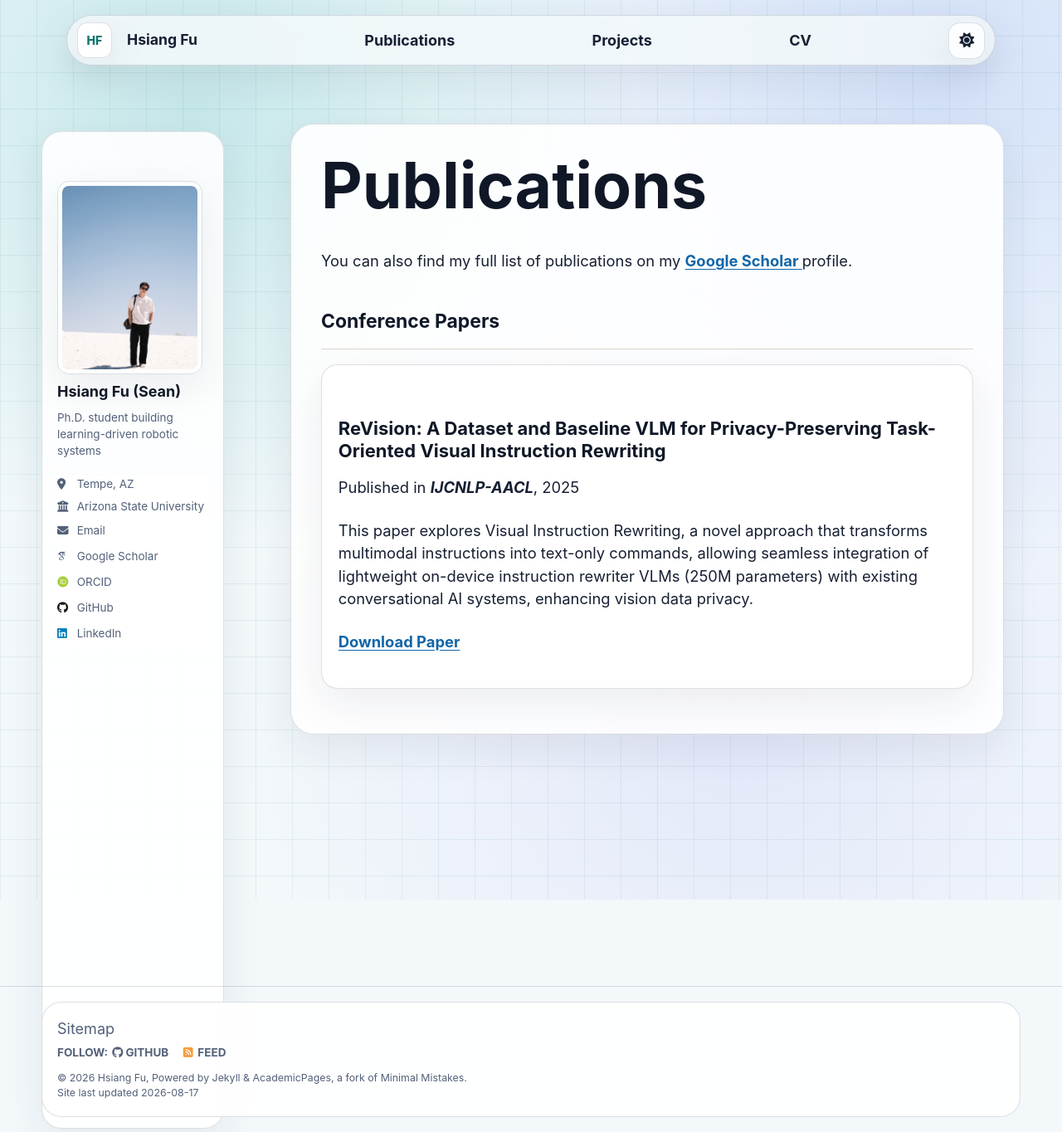
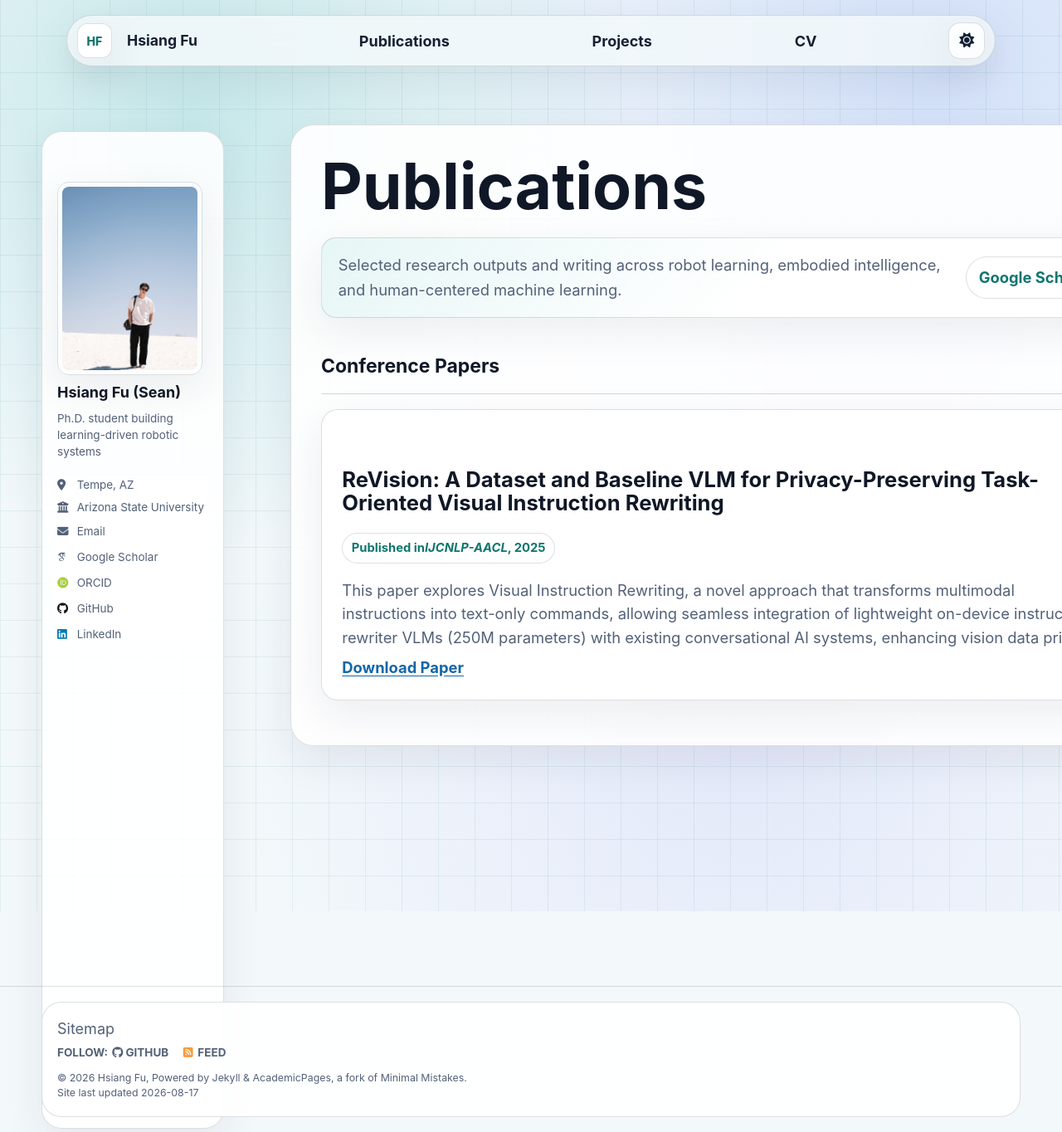
Before and after one commit to hsiang-fu/hsiang-fu.github.io, a Jekyll site: the page built from _pages/publications.html, in a window 1280 px wide and 1364 px high. Shown: the whole window at 83% size. Built offline with Jekyll 4.4.1, drawn with Linux system fonts in a browser that asks for light colours; some web fonts are replaced; a script that is not in the unit is left out.

Commit message:
Widen and modernize archive pages

```diff
--- a/_pages/portfolio.html
+++ b/_pages/portfolio.html
@@ -7,6 +7,9 @@ author_profile: true
 
 {% include base_path %}
 
+<div class="archive-intro">
+  <p>Applied systems, robotics experiments, and machine learning projects shaped around real constraints and useful interaction loops.</p>
+</div>
 
 {% for post in site.portfolio %}
   {% include archive-single.html %}
--- a/_pages/publications.html
+++ b/_pages/publications.html
@@ -6,7 +6,10 @@ author_profile: true
 ---
 
 {% if site.author.googlescholar %}
-  <div class="wordwrap">You can also find my full list of publications on my <a href="https://scholar.google.com/citations?user=R7oQL2UAAAAJ&hl=en"><strong>Google Scholar </strong></a>profile.</div>
+  <div class="archive-intro">
+    <p>Selected research outputs and writing across robot learning, embodied intelligence, and human-centered machine learning.</p>
+    <a href="https://scholar.google.com/citations?user=R7oQL2UAAAAJ&hl=en">Google Scholar</a>
+  </div>
 {% endif %}
 
 {% include base_path %}
--- a/_sass/layout/_modern.scss
+++ b/_sass/layout/_modern.scss
@@ -1423,3 +1423,163 @@ body {
     grid-template-columns: 1fr;
   }
 }
+
+/* ==========================================================================
+   Wider archive polish
+   ========================================================================== */
+
+.home {
+  width: min(1100px, calc(100% - 2rem));
+}
+
+#main {
+  width: min(1360px, calc(100% - 1.5rem));
+}
+
+.page,
+.archive {
+  max-width: 1120px;
+}
+
+.sidebar + .page,
+.sidebar + .archive {
+  max-width: 1040px;
+}
+
+.greedy-nav .visible-links a::before {
+  display: none;
+}
+
+.greedy-nav .visible-links a:not(.site-mark):not(.theme-toggle) {
+  padding: 0.5rem 0.72rem;
+  border-radius: 999px;
+}
+
+.greedy-nav .visible-links a:not(.site-mark):not(.theme-toggle):hover {
+  color: var(--site-accent-strong);
+  background: var(--site-accent-wash);
+  transform: translateY(-1px);
+}
+
+.archive .page__title {
+  margin-bottom: 1.25rem;
+}
+
+.archive-intro {
+  display: flex;
+  align-items: center;
+  justify-content: space-between;
+  gap: 1rem;
+  margin: 0 0 1.2rem;
+  padding: 1rem 1.1rem;
+  border: 1px solid var(--site-hairline);
+  border-radius: 18px;
+  background:
+    linear-gradient(135deg, var(--site-accent-wash), transparent 56%),
+    var(--site-surface-solid);
+  box-shadow: var(--site-shadow-soft);
+}
+
+.archive-intro p {
+  max-width: 44rem;
+  margin: 0;
+  color: var(--global-text-color-light);
+  line-height: 1.6;
+}
+
+.archive-intro a {
+  display: inline-flex;
+  min-width: max-content;
+  align-items: center;
+  justify-content: center;
+  padding: 0.6rem 0.82rem;
+  border: 1px solid var(--site-hairline);
+  border-radius: 999px;
+  color: var(--site-accent-strong);
+  background: var(--site-button-bg);
+  text-decoration: none;
+  transition: border-color 200ms ease, color 200ms ease, transform 200ms ease;
+}
+
+.archive-intro a:hover {
+  border-color: var(--site-accent-border);
+  color: var(--site-heading-color);
+  transform: translateY(-1px);
+}
+
+.archive .list__item {
+  margin: 0;
+}
+
+.archive__item {
+  position: relative;
+  overflow: hidden;
+  margin: 0 0 1rem;
+  padding: clamp(1rem, 2vw, 1.35rem);
+  border: 1px solid var(--site-hairline);
+  border-radius: 20px;
+  background:
+    linear-gradient(135deg, rgba(255, 255, 255, 0.04), transparent 46%),
+    var(--site-surface-solid);
+}
+
+.archive__item::before {
+  content: "";
+  position: absolute;
+  inset: 0 auto 0 0;
+  width: 4px;
+  background: linear-gradient(180deg, var(--site-accent), var(--site-accent-2));
+  opacity: 0;
+  transition: opacity 200ms ease;
+}
+
+.archive__item:hover::before {
+  opacity: 1;
+}
+
+.archive__item-title {
+  max-width: 54rem;
+  margin-bottom: 0.7rem;
+  font-size: clamp(1.15rem, 2vw, 1.55rem);
+  line-height: 1.12;
+}
+
+.archive__item > p:not(.archive__item-excerpt) {
+  margin: 0.45rem 0 0;
+  color: var(--global-text-color-light);
+  line-height: 1.55;
+}
+
+.archive__item > p:not(.archive__item-excerpt):first-of-type {
+  display: inline-flex;
+  flex-wrap: wrap;
+  width: fit-content;
+  max-width: 100%;
+  padding: 0.34rem 0.58rem;
+  border: 1px solid var(--site-hairline);
+  border-radius: 999px;
+  color: var(--site-accent-strong);
+  background: var(--site-button-bg);
+  font-size: 0.82rem;
+  font-weight: 750;
+}
+
+.archive__item-excerpt {
+  max-width: 58rem;
+  margin-top: 0.85rem;
+}
+
+@media (max-width: 980px) {
+  .home,
+  #main {
+    width: min(820px, calc(100% - 1.5rem));
+  }
+
+  .archive-intro {
+    display: block;
+  }
+
+  .archive-intro a {
+    margin-top: 0.9rem;
+  }
+}
```
